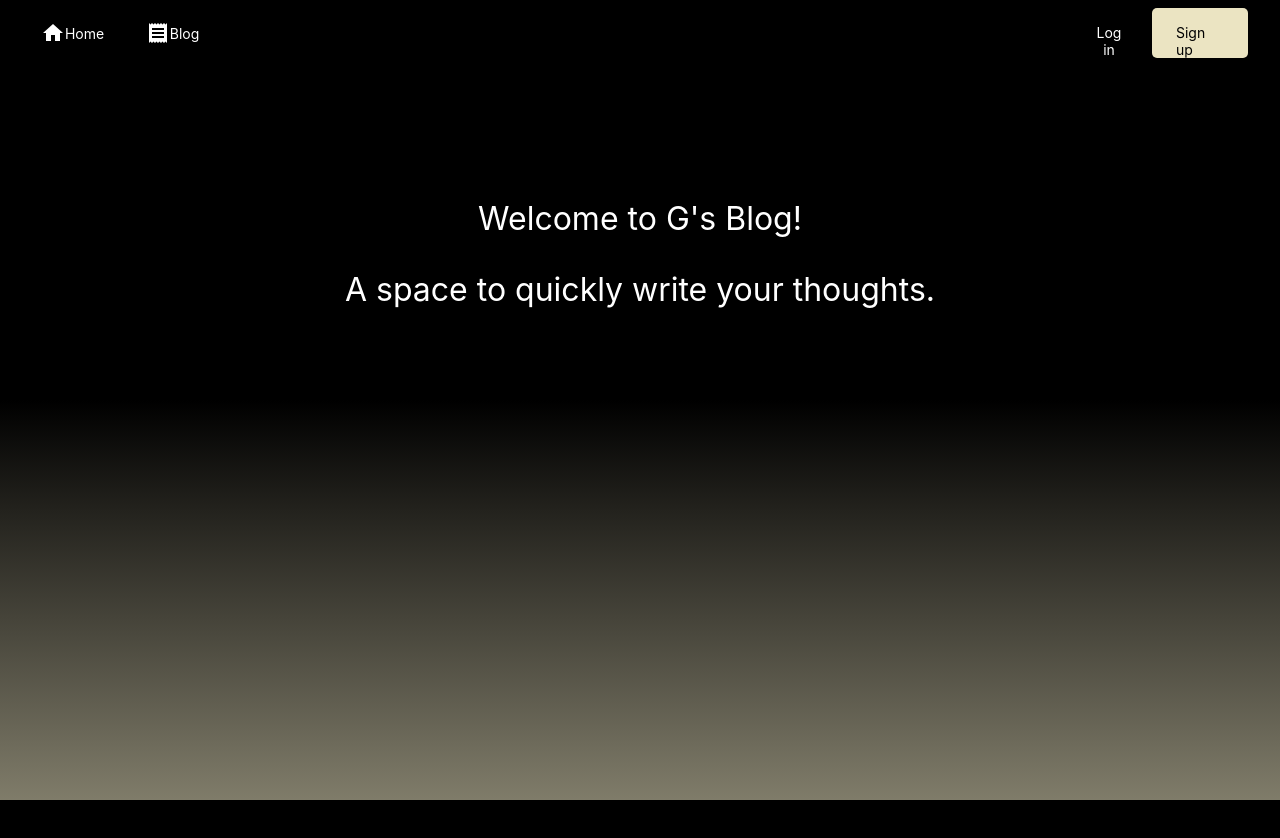
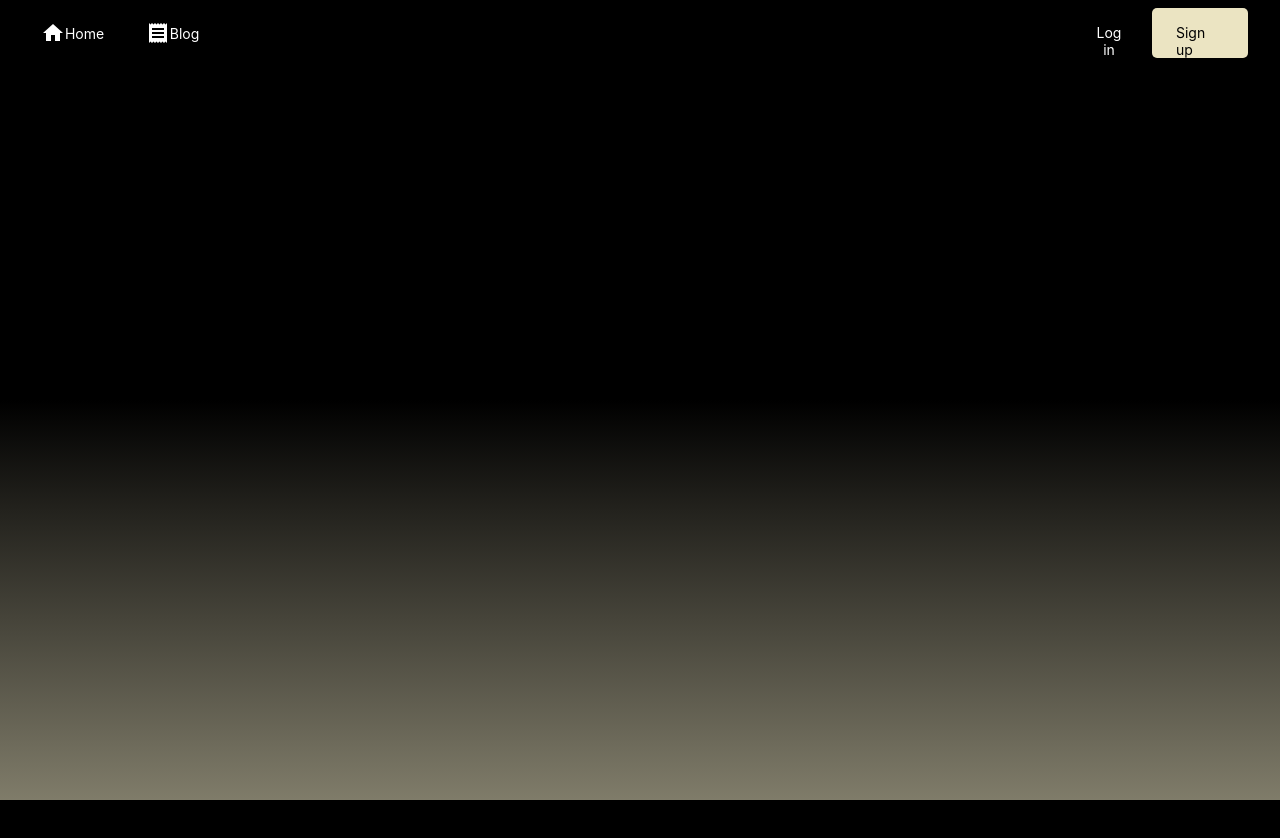
Before and after one commit to GaryVang/blog-new-template, a React (Create React App) app: page / in a window 1280 px wide. Shown: the top 838 px of the page. Built offline with nearby package versions, Linux system fonts and the light colour scheme.

Commit message:
React-router path change.

```diff
--- a/src/App.js
+++ b/src/App.js
@@ -16,7 +16,7 @@ function App() {
         {/* <content className='content'>Welcome to G's Blog!</content> */}
 
         {/* <Route exact path='/' component={Home} /> */}
-        <Route exact path='/' component={Home} />
+        <Route exact path='https://blog-template-10.herokuapp.com/' component={Home} />
         <Route exact path='/blog' component={Blog} />
         <Route path='/login' component={Login} />
         <Route path='/signup' component={Signup} />
```
